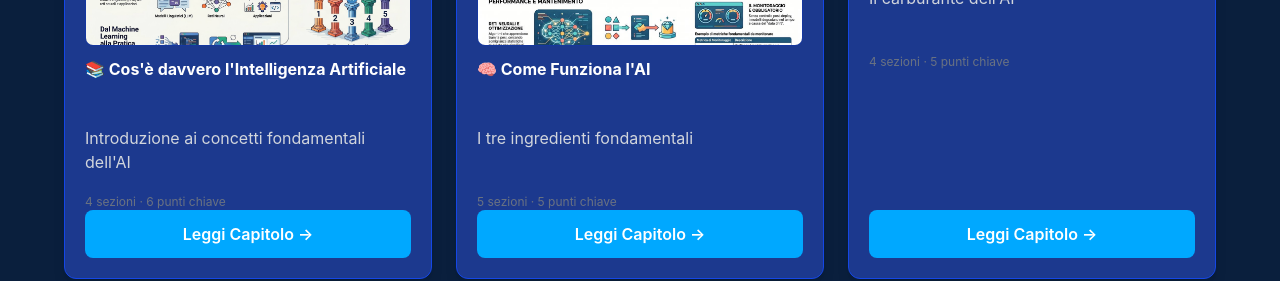
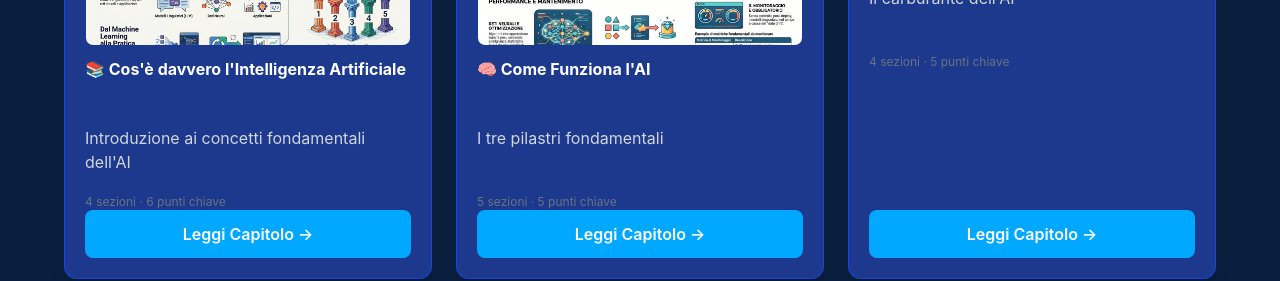
Before and after one commit to MT-Showcases/ai-fundamentals-showcase, a Next.js app: page / in a window 1280 px wide. Shown: the part 920-1201 px from the top of the page. Built offline with nearby package versions, Linux system fonts and the light colour scheme.

Commit message:
content: rename chapter 2 references from ingredienti to pilastri

```diff
--- a/data/chapters.ts
+++ b/data/chapters.ts
@@ -139,7 +139,7 @@ export const chapters: Chapter[] = [
     id: 2,
     slug: 'how-ai-works',
     title: 'Come Funziona l\'AI',
-    description: 'I tre ingredienti fondamentali',
+    description: 'I tre pilastri fondamentali',
     sections: [
       { title: 'I Tre Pilastri dell\'AI', content: 'Ogni sistema di AI ha bisogno di **tre pilastri**: (1) **DATI** — esempi da cui imparare, (2) **ALGORITMO** — passi che trasformano input in output, (3) **POTENZA DI CALCOLO** — risorse per processare tutto. Senza uno di questi tre, l\'AI non funziona. In produzione questa triade diventa pipeline: raccolta dati, training controllato e monitoraggio continuo delle metriche. <<Se manca un pilastro, crolla tutta la qualità del sistema>>.', media: [ { type: 'infographic', title: 'I 3 Pilastri Fondamentali', description: 'Infografica: dati, algoritmi e architettura nel funzionamento AI.', placeholderPath: 'media/ch02-how-ai-works/sec-01/infographic.png', notes: 'ready' }, { type: 'video', title: 'Video — I Tre Pilastri dell\'AI', description: 'Mini video sui 3 pilastri fondamentali: dati, algoritmo e potenza di calcolo.', placeholderPath: 'media/ch02-how-ai-works/sec-01/video.mp4', notes: 'ready' } ] },
       { title: 'Cos\'è un Algoritmo', content: 'Un algoritmo è una **ricetta eseguibile**: una sequenza precisa di passi per trasformare un input in output. Esempio: cucinare la pasta. Algoritmo: (1) acqua a ebollizione, (2) sale, (3) pasta, (4) tempo di cottura. Senza ordine e precisione, il risultato peggiora. *Nel software vale lo stesso principio*: <<input chiaro + passi chiari = output affidabile>>.', media: [ { type: 'infographic', title: 'Algoritmo: ricetta AI', description: 'Parallelismo cucina/AI per spiegare gli step algoritmici.', placeholderPath: 'media/ch02-how-ai-works/sec-02/infographic.png', notes: 'ready' } ] },
@@ -155,8 +155,8 @@ export const chapters: Chapter[] = [
       'Learning outcome: spiegare la triade dati-algoritmo-calcolo e mapparla su un caso reale',
     ],
     discussionPrompts: [
-      'Quale dei tre ingredienti (Dati, Algoritmo, Potenza) pensi sia il più importante per l\'AI moderno?',
-      'Come cambierebbe il risultato se uno dei tre ingredienti fosse di qualità inferiore?',
+      'Quale dei tre pilastri (Dati, Algoritmo, Potenza) pensi sia il più importante per l\'AI moderno?',
+      'Come cambierebbe il risultato se uno dei tre pilastri fosse di qualità inferiore?',
       'Puoi pensare a un algoritmo che usi nella vita quotidiana, magari in cucina o nello sport?'
     ],
     media: [
```
